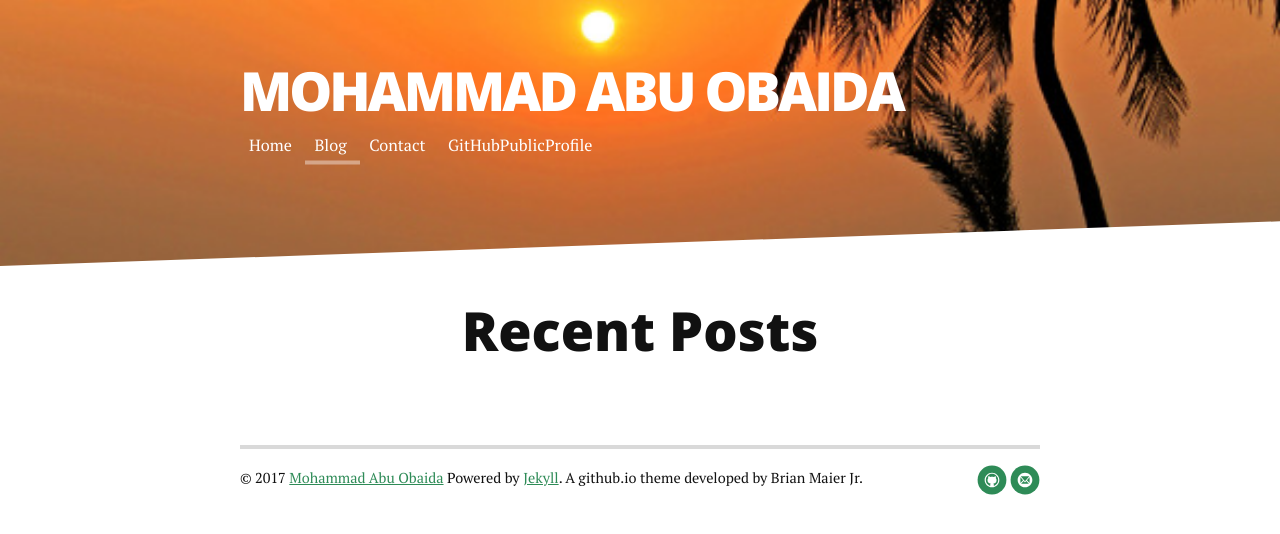
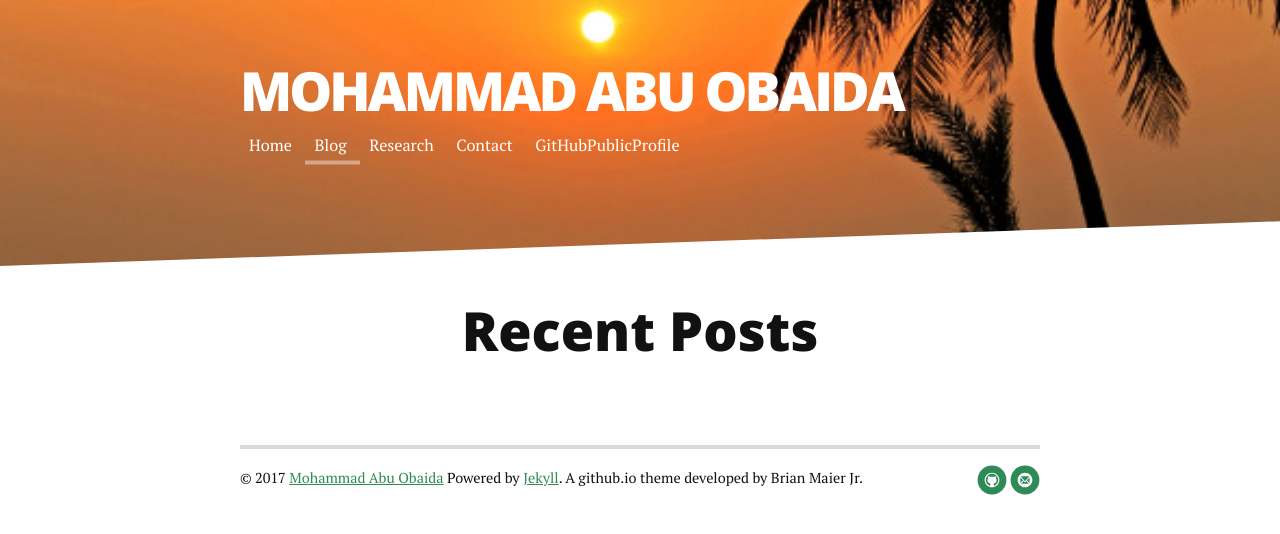
Before and after one commit to summonersRift/summonersrift.github.io, a Jekyll site: the page built from blogs.md, in a window 1280 px wide. Shown: the top 534 px of the page. Built offline with Jekyll 4.4.1, drawn with Linux system fonts in a browser that asks for light colours; nearby versions of some CDN libraries.

Commit message:
summonersrift.github.io: Added placeholder for research page and minor text changes

```diff
--- a/_config.yml
+++ b/_config.yml
@@ -16,6 +16,8 @@ navigation:
    url: /index.html
  - title: Blog
    url: /blogs
+ - title: Research
+   url: /research
  - title: Contact
    url: /contact
 
--- a/index.html
+++ b/index.html
@@ -43,9 +43,10 @@ title: Obaida says Hi
                   </ul>
              </li>
         </ul>
-        <h3> Me, my village and my country...</h3>
+        <p>
+        <h2> Me, my village and my country...</h2>
         <img src="{{ '/assets/img/profile_picture_2016.jpg' | prepend: site.baseurl }}" alt="Obaida">
+        <img src="{{ '/assets/img/touring.jpg' | prepend: site.baseurl }}" alt="Sandwip through the lens of John Stanlake">
         <img src="{{ '/assets/img/sandwip.jpg' | prepend: site.baseurl }}" alt="Sandwip, Chittaong, Bangladesh">
-        <img src="{{ '/assets/img/touring.jpg' | prepend: site.baseurl }}" alt="Sandwip through the lens of John Stanlake">
 
 </div>
```
Also changed, not shown: 1 other file.
